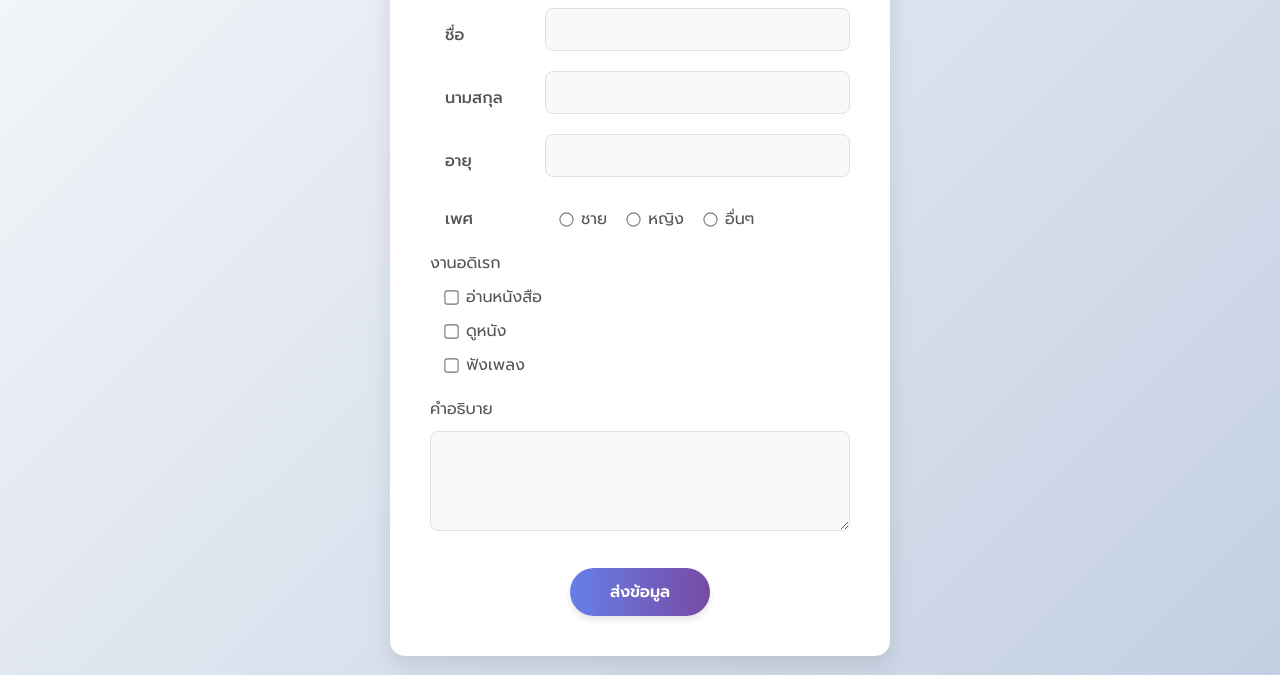
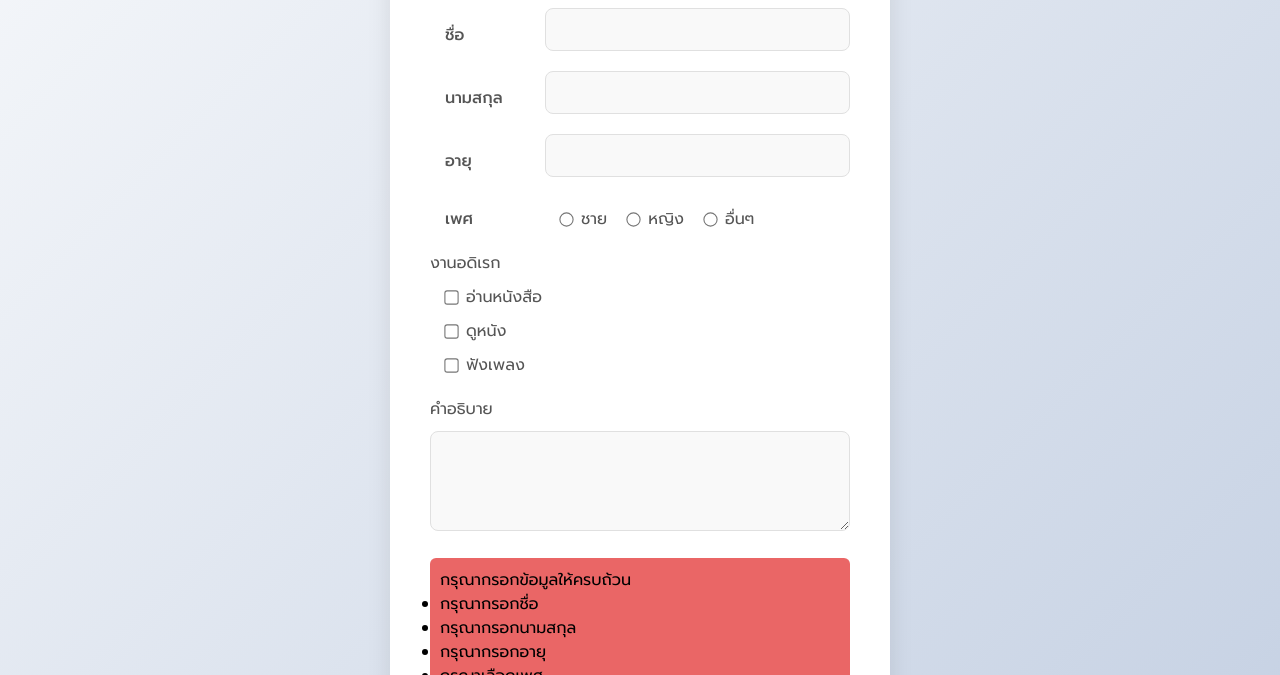
Before and after one commit to thanadon-promon/241_700, a plain HTML site: page Frontend/index.html in a window 1280 px wide. Both pictures are taken after a click on the button "ส่งข้อมูล". Shown: the part 125-800 px from the top of the page. Drawn offline with nearby package versions, Linux system fonts and the light colour scheme.

Commit message:
Add files via upload

```diff
--- a/Frontend/index.html
+++ b/Frontend/index.html
@@ -42,23 +42,27 @@
         <div class="form-input">
             งานอดิเรก
             <div>
-                <input name="interest" type="checkbox" value="อ่านหนังสือ"> อ่านหนังสือ
+                <input name="interests" type="checkbox" value="อ่านหนังสือ"> อ่านหนังสือ
             </div>
             <div>
-                <input name="interest" type="checkbox" value="ดูหนัง"> ดูหนัง
+                <input name="interests" type="checkbox" value="ดูหนัง"> ดูหนัง
             </div>
             <div>
-                <input name="interest" type="checkbox" value="ฟังเพลง"> ฟังเพลง
+                <input name="interests" type="checkbox" value="ฟังเพลง"> ฟังเพลง
             </div>
         </div>
         <div class="form-input">
             คำอธิบาย
             <textarea name="description"></textarea>
         </div>
+        <div class="message" id="message">
+            hi
+        </div>
         <div class="center">
             <button onclick="submitData()" class="button">ส่งข้อมูล</button>
         </div>
     </div>
+    <script src="https://cdn.jsdelivr.net/npm/axios@1.13.2/dist/axios.min.js"></script>
     <script src="index.js"></script>
 </body>
 </html>
--- a/Frontend/index.js
+++ b/Frontend/index.js
@@ -1,13 +1,38 @@
-console.log("JS loaded OK");
+const validateData = (userData) => {
+    let errors = [];
+    if(!userData.firstname) {
+        errors.push("กรุณากรอกชื่อ");
+    }
+    if(!userData.lastname) {
+        errors.push("กรุณากรอกนามสกุล");
+    }
+    if(!userData.age) {
+        errors.push("กรุณากรอกอายุ");
+    } else if (isNaN(userData.age)) {
+        errors.push("กรุณากรอกอายุเป็นตัวเลข");
+    }
+    if(!userData.gender) {
+        errors.push("กรุณาเลือกเพศ");
+    }
+    if(!userData.interests) {
+        errors.push("กรุณาเลือกงานอดิเรกอย่างน้อย 1 อย่าง");
+    }
+    if(!userData.description) {
+        errors.push("กรุณากรอกคำอธิบาย");
+    }
+    return errors;
+}
 
-function submitData() {
+const submitData = async () => {
     let firstname = document.querySelector('input[name="firstname"]').value;
     let lastname = document.querySelector('input[name="lastname"]').value;
     let ageDom = document.querySelector('input[name="age"]');
     let genderDom = document.querySelector('input[name="gender"]:checked');
-    let interestDoms = document.querySelectorAll('input[name="interest"]:checked');
+    let interestDoms = document.querySelectorAll('input[name="interests"]:checked');
     let descriptionDom = document.querySelector('textarea[name="description"]');
+    let messageDom = document.getElementById('message');
 
+    try {
         let interests = "";
         for (let i = 0; i < interestDoms.length; i++) {
             interests += interestDoms[i].value;
@@ -25,5 +50,31 @@
             description: descriptionDom ? descriptionDom.value : ""
         };
 
-    console.log("submitData:", userData);
+        const errors = validateData(userData);
+        if(errors.length > 0) {
+            throw {
+                message: "กรุณากรอกข้อมูลให้ครบถ้วน",
+                errors: errors
+            };
         }
+
+        const response = await axios.post('http://localhost:8000/users', userData);
+        console.log("Response from server:", response.data);
+        messageDom.innerText = "บันทึกข้อมูลสำเร็จ!";
+        messageDom.className = "message success";
+
+    } catch (error) {
+        let htmlData = '<div>' + (error.message || "เกิดข้อผิดพลาด") + '</div>';
+
+        if (error.errors && error.errors.length > 0) {
+            htmlData += '<ul>';
+            for (let i = 0; i < error.errors.length; i++) {
+                htmlData += '<li>' + error.errors[i] + '</li>';
+            }
+            htmlData += '</ul>';
+        }
+
+        messageDom.innerHTML = htmlData;
+        messageDom.className = "message danger";
+    }
+}
--- a/Frontend/styles.css
+++ b/Frontend/styles.css
@@ -169,3 +169,19 @@
         margin-top: 5px;
     }
 }
+.message {
+   background-color: #333;
+   padding: 10px;
+   margin-bottom: 10px;
+   border-radius: 6px;
+   display: none;
+}
+.message.success {
+   background-color: #4CAF50;
+   display: block;
+}
+
+.message.danger{
+    background-color: #ea6666;
+    display: block;
+}
```
Lines whose indentation alone changed are shown as unchanged.
